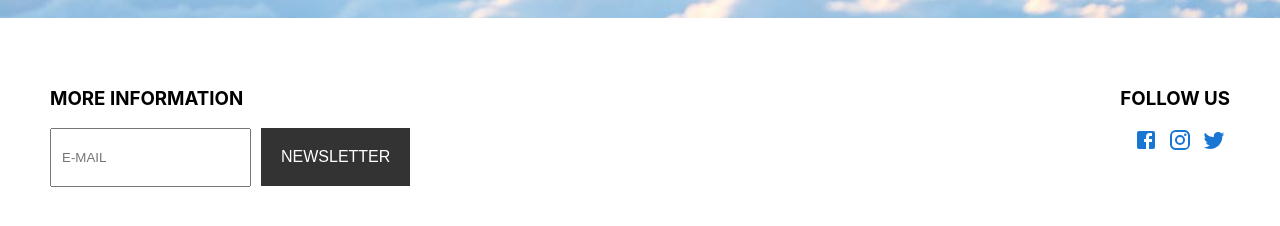
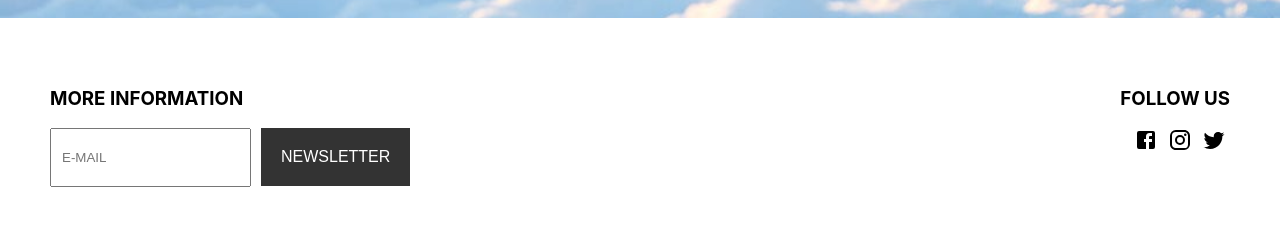
Before and after one commit to Dede1421/web, a React (Create React App) app: page / in a window 1280 px wide. Shown: the part 896-1122 px from the top of the page. Built offline with nearby package versions, Linux system fonts and the light colour scheme.

Commit message:
style: se mejoró los colores del iconos

```diff
--- a/src/Components/Footer.js
+++ b/src/Components/Footer.js
@@ -32,20 +32,20 @@ const Footer = () => {
                         </button>
                     </div>
                 </form>
-                <div className="social">
+                <Grid>
                     <h3>FOLLOW US</h3>
-                    <Grid>
-                        <Link href="https://es-la.facebook.com/natgeo/" target="_blank">
-                            <FacebookIcon className="FbSocial"></FacebookIcon>
+                    <div>
+                        <Link style={{ color: "#000"}} href="https://es-la.facebook.com/natgeo/" target="_blank">
+                            <FacebookIcon className="FbSocial Fb"></FacebookIcon>
                         </Link>
-                        <Link href="https://www.instagram.com/natgeo/" target="_blank">
-                            <InstagramIcon className="FbSocial"></InstagramIcon>
+                        <Link style={{ color: "#000"}} href="https://www.instagram.com/natgeo/" target="_blank">
+                            <InstagramIcon className="FbSocial Instagram"></InstagramIcon>
                         </Link>
-                        <Link href="https://twitter.com/NatGeo_la?ref_src=twsrc%5Egoogle%7Ctwcamp%5Eserp%7Ctwgr%5Eauthor" target="_blank">
+                        <Link style={{ color: "#000"}} href="https://bit.ly/3735eaP" target="_blank">
                             <TwitterIcon className="FbSocial"></TwitterIcon>
                         </Link>
-                    </Grid>
-                </div>
+                    </div>
+                </Grid>
             </Grid>
             <NewsletterDialog open={open} handlerClose={handlerClose}/>
         </footer>
--- a/src/Style.css
+++ b/src/Style.css
@@ -46,10 +46,17 @@ input {
 /*Footer */
 
 .FbSocial {
-    margin-left: 10px;
-    /* cursor: pointer; */
+    margin-left: 10px
 }
 
-/* .FbSocial:hover {
+.FbSocial:hover {
    color: #1da1f2;
-} */
+}
+
+.Fb:hover {
+    color: #385898;
+}
+
+.Instagram:hover {
+    color: #DD2A7B
+}
```
